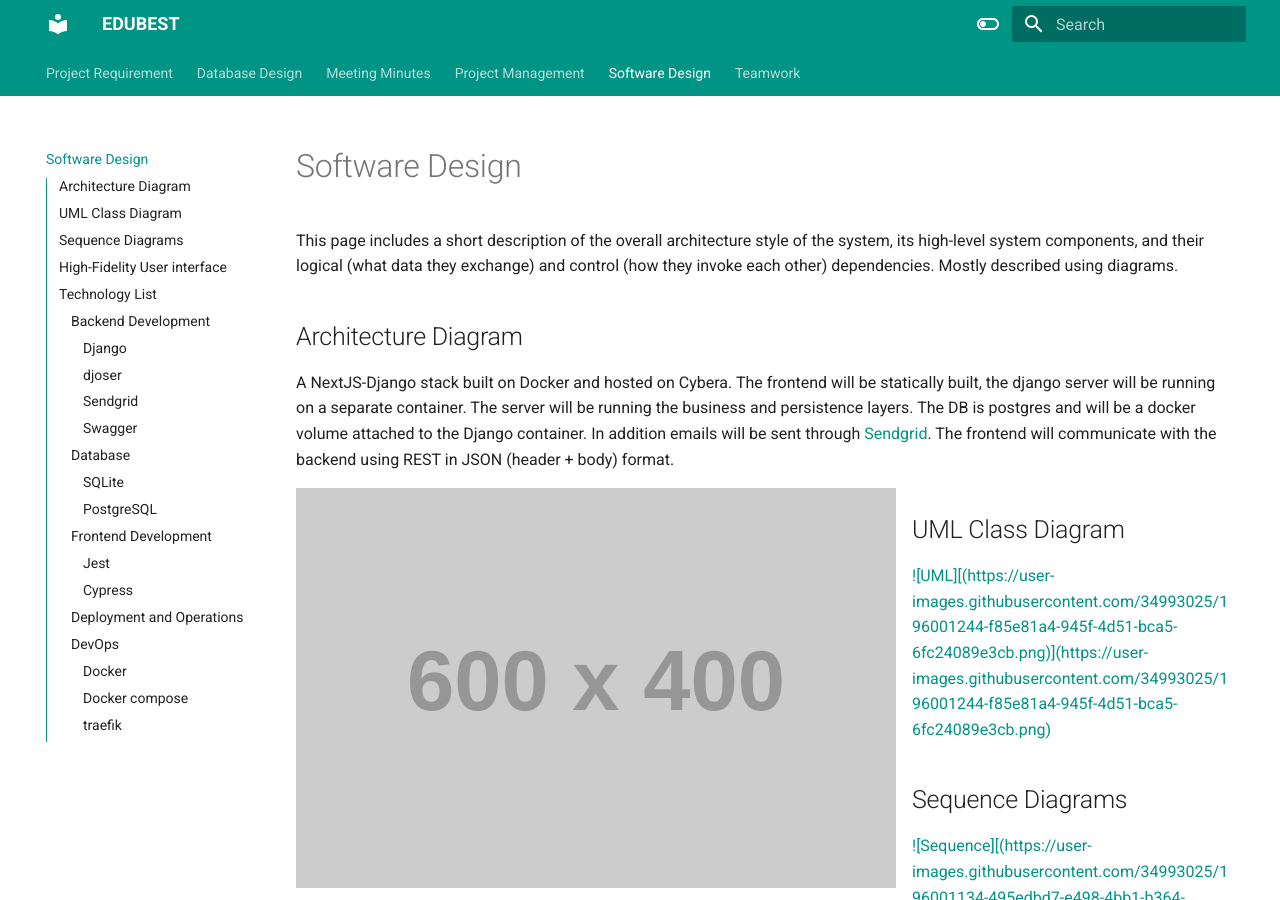
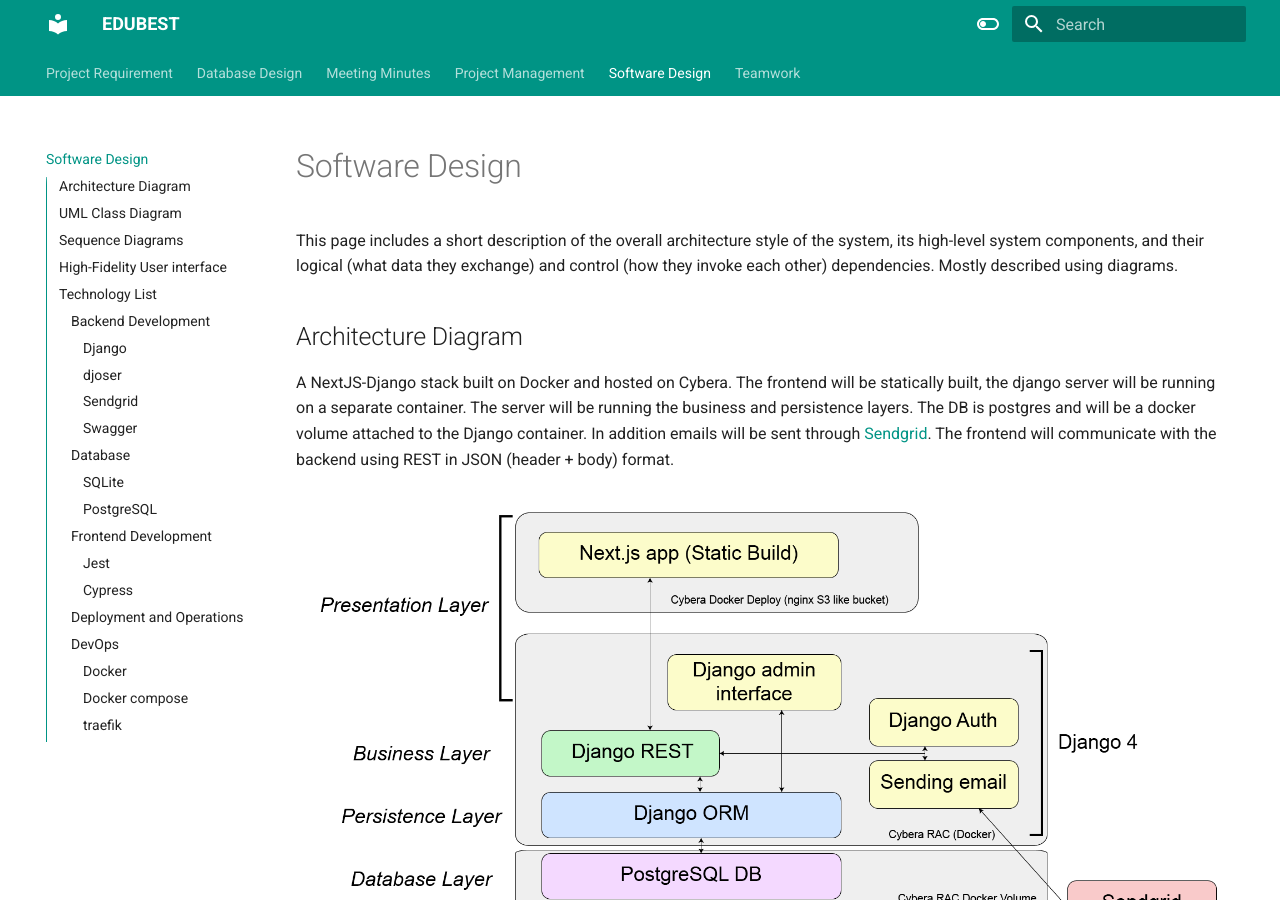
Before and after one commit to rahuluniv/EduBest, an MkDocs documentation site: the page built from docs/SoftwareDesign.md, in a window 1280 px wide and 900 px high. Built offline with MkDocs 1.6.1 and Material for MkDocs 9.7.7, drawn with Linux system fonts in a browser that asks for light colours.

Commit message:
Update SoftwareDesign.md

```diff
--- a/docs/SoftwareDesign.md
+++ b/docs/SoftwareDesign.md
@@ -6,7 +6,7 @@ This page includes a short description of the overall architecture style of the
 
 A NextJS-Django stack built on Docker and hosted on Cybera. The frontend will be statically built, the django server will be running on a separate container. The server will be running the business and persistence layers. The DB is postgres and will be a docker volume attached to the Django container. In addition emails will be sent through [Sendgrid](https://sendgrid.com/). The frontend will communicate with the backend using REST in JSON (header + body) format.
 
-![Arch]([https://dummyimage.com/600x400/eee/aaa](https://github.com/rahuluniv/EduBest/blob/main/images/arch_diagram.png)){ align=left }
+![Arch](https://github.com/rahuluniv/EduBest/blob/main/images/arch_diagram.png){ align=left }
 
 ## UML Class Diagram
 
```
